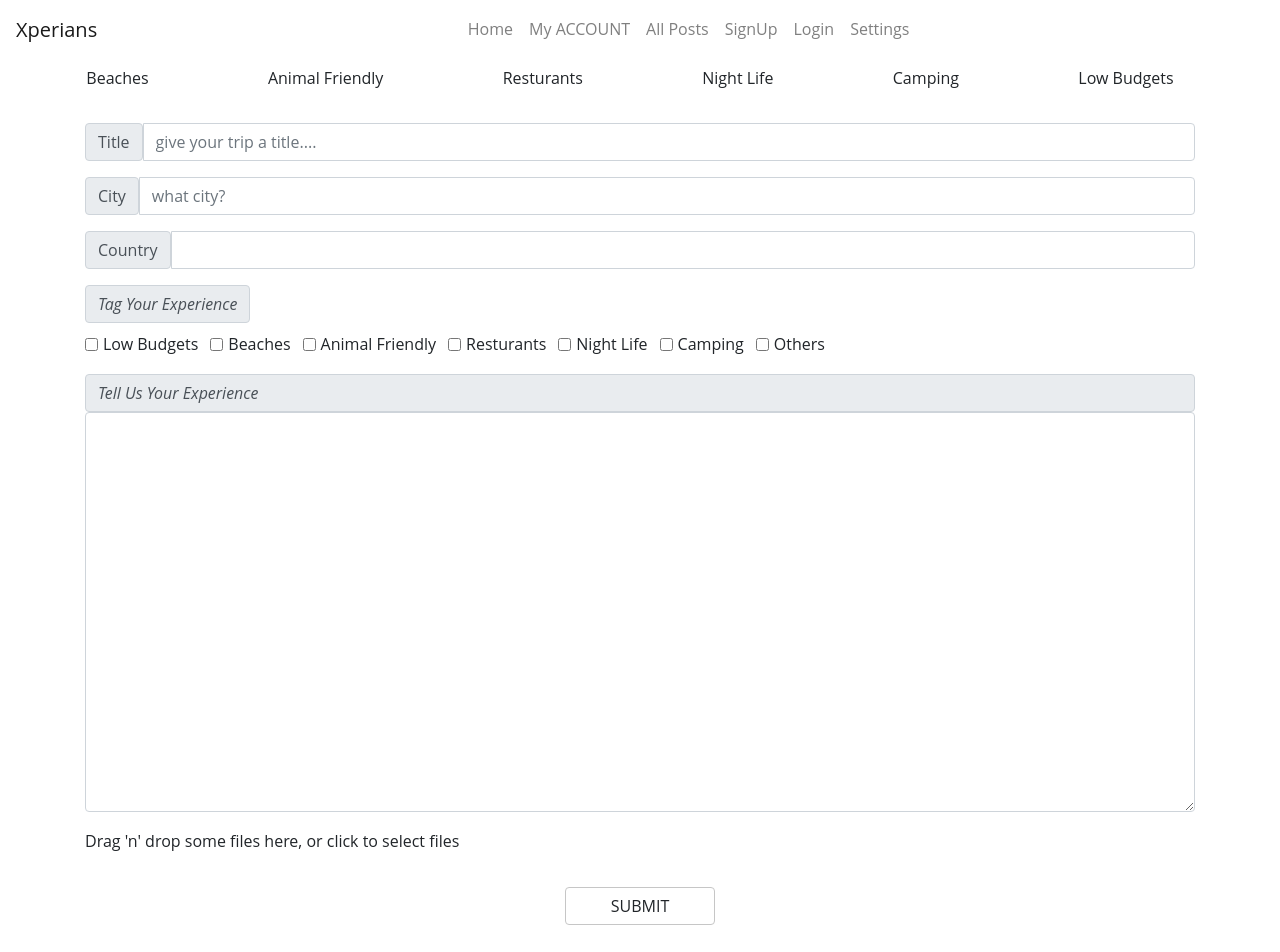
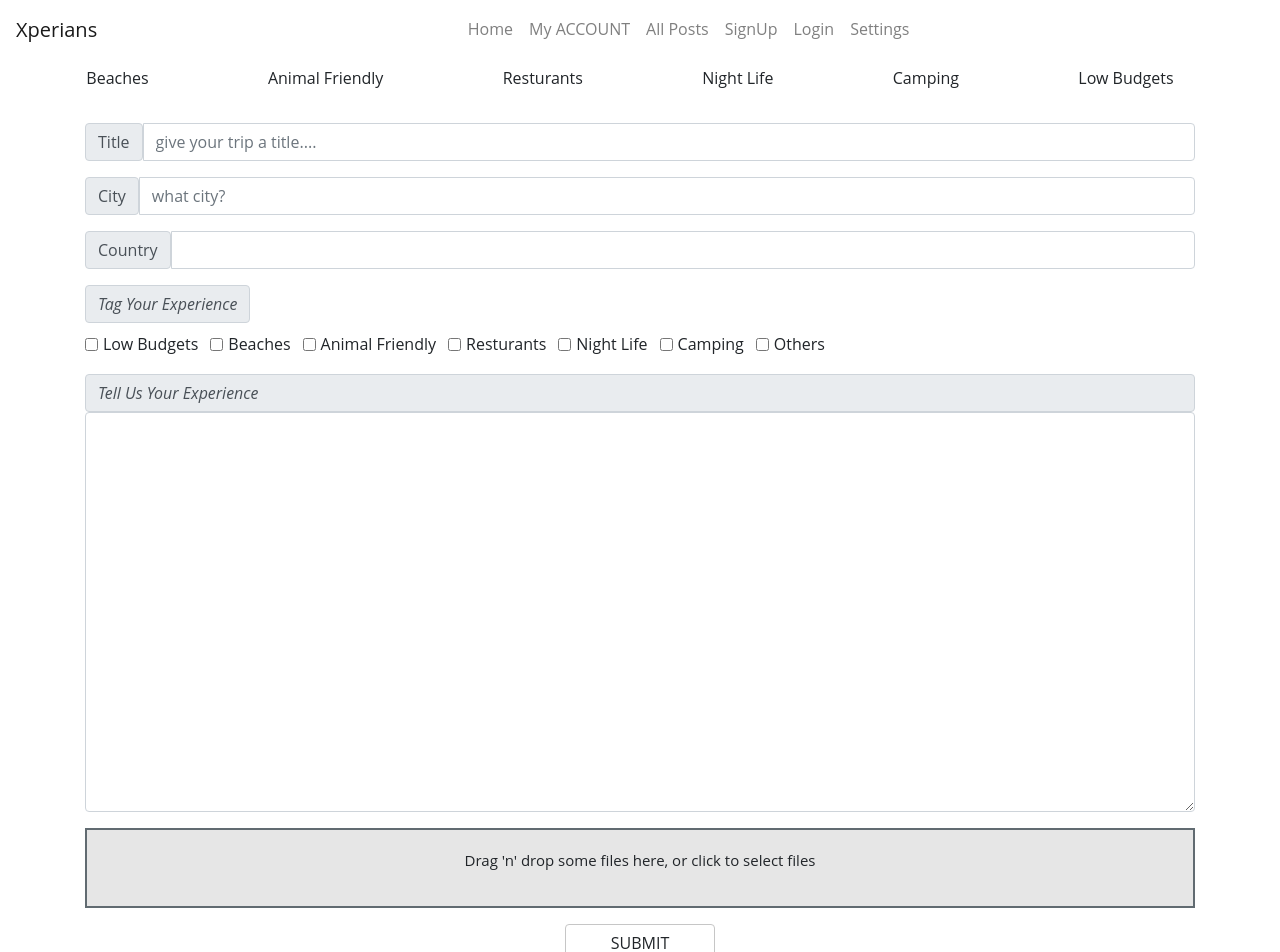
Before and after one commit to thurnye/Xperia, a React (Create React App) app: page /experience/create in a window 1280 px wide. Shown: the top 952 px of the page. Built offline with nearby package versions, Linux system fonts and the light colour scheme; what google-maps-react would draw is missing.

Commit message:
adjust styling

```diff
--- a/src/Pages/AuthorPage/author.css
+++ b/src/Pages/AuthorPage/author.css
@@ -6,7 +6,7 @@
     height: 160px;
     width: 160px;
     border-radius: 50%;
-    border: 4px dotted red;
+    border: 4px dotted #c3c2c2;
 }
  /* X-Small devices (portrait phones, less than 576px) */
  /* No media query for `xs` since this is the default in Bootstrap */
@@ -19,7 +19,7 @@
  /* Medium devices (tablets, 768px and up) */
 @media (min-width: 768px) {
     .userInfo{
-        border-right: 2px dotted red;
+        border-right: 2px solid #c3c2c2;
     }
  }
 
--- a/src/Pages/CreatePost/createPost.jsx
+++ b/src/Pages/CreatePost/createPost.jsx
@@ -185,7 +185,7 @@ class newExp extends Component {
                                 // value={this.state.comment}
                                 onChange={this.onChange}></textarea>
                             </div>
-                            <div class="input-group mb-3">
+                            <div class="input-group mb-3 dragndrop">
                                 <MultipleFile setUploadInState={this.state.images} {...this.props}/>
                             </div>
                         </div>
--- a/src/Pages/CreatePost/newPost.css
+++ b/src/Pages/CreatePost/newPost.css
@@ -7,3 +7,13 @@
     justify-content: center;
     align-items: center;
 }
+.dragndrop{
+    border: 2px solid #4c585fdb;
+    text-align: center;
+    font-size: 15px;
+    height: 10vh;
+    display: flex;
+    justify-content: center;
+    align-items: center;
+    background-color: #e6e6e6;
+}
--- a/src/Pages/MyAccount/myAccount.jsx
+++ b/src/Pages/MyAccount/myAccount.jsx
@@ -1,6 +1,5 @@
 import React, { Component } from 'react';
 import NavBar from '../../components/Nav/navbar';
-import './myAccount.css'
 import MyInfo from '../../components/MyInfo/myInfo'
 import MyPosts from '../../components/MyPosts/myPosts'
 import services from '../../components/util/services'
--- a/src/components/MyInfo/myInfo.css
+++ b/src/components/MyInfo/myInfo.css
@@ -1,7 +1,7 @@
 .user-header{
     display: flex;
-    justify-content: space-evenly;
-    align-items: flex-start;
+    justify-content: end;
+    align-items: center;
     text-align: center;
     margin-top: 60px;
 }
--- a/src/components/MyPosts/myContent.css
+++ b/src/components/MyPosts/myContent.css
@@ -61,8 +61,18 @@ body {
     background-color: #f7f2ed;
 }
 
-
-
+.addPost{
+    height: 80px;
+    width: 80px;
+    border-radius: 50%;
+    display: flex;
+    justify-content: center;
+    align-items: center;
+}
+.addPost:hover{
+    background-color: darkgray;
+    color: white;
+}
 
 
 
--- a/src/components/MyPosts/myPosts.jsx
+++ b/src/components/MyPosts/myPosts.jsx
@@ -107,19 +107,13 @@ class myPost extends Component {
 
 
        {/* This is for adding new experience */}
-        <div class="item card">
-          <img src="#"   style= {{width: "250px"}}alt=""/>
-          <div class="place">
-            <div className="preview-info">
+        <div class="addPost card">
               <Link to={{
                 pathname: `/experience/create`,
                 state: this.props.userId
                 }} className="btn">
-              <p><small className="text-mute"><i>Form Element</i></small></p>
-              <h5><small className="text-mute">Form</small></h5>
+                <h5><small className="text-mute">ADD POST</small></h5>
             </Link>
-            </div>
-          </div>
         </div>
       </React.Fragment>
     );
```
Also changed, not shown: src/Pages/MyAccount/myAccount.css (deleted).
